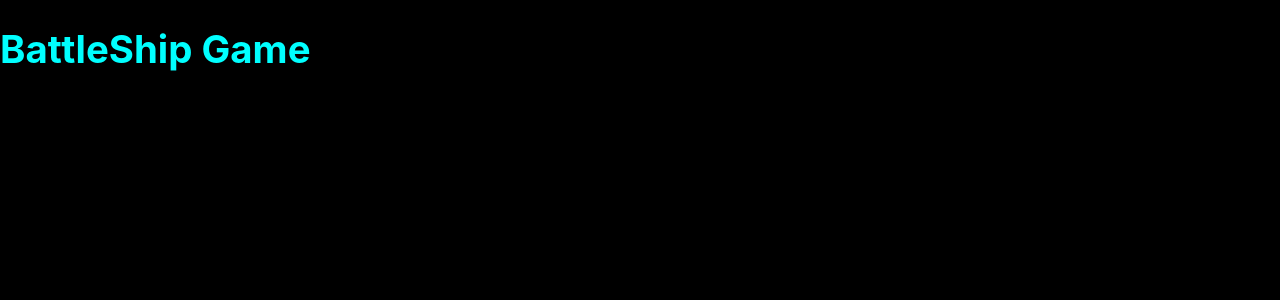
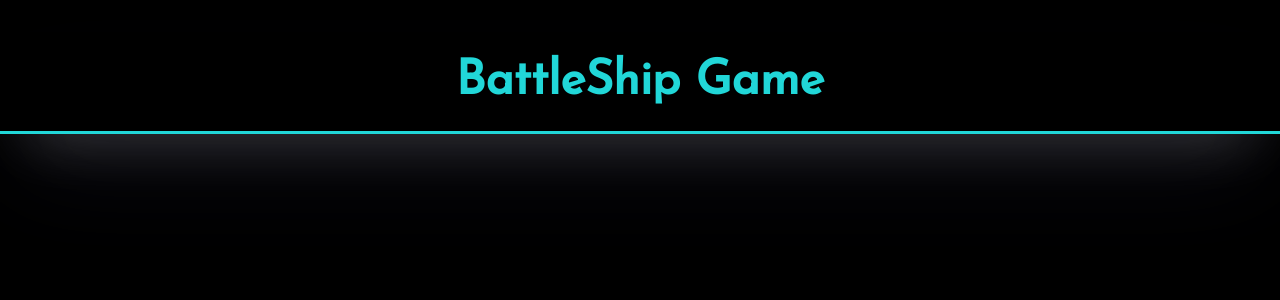
Before and after one commit to LorenaCapraru/battle-ship-game, a React (Create React App) app: page / in a window 1280 px wide. Shown: the top 300 px of the page. Built offline with nearby package versions, Linux system fonts and the light colour scheme.

Commit message:
Title styled

```diff
--- a/public/index.html
+++ b/public/index.html
@@ -24,20 +24,16 @@
       work correctly both with client-side routing and a non-root public URL.
       Learn how to configure a non-root public URL by running `npm run build`.
     -->
-    <title>React App</title>
+    <link rel="preconnect" href="https://fonts.googleapis.com" />
+    <link rel="preconnect" href="https://fonts.gstatic.com" crossorigin />
+    <link
+      href="https://fonts.googleapis.com/css2?family=Josefin+Sans&display=swap"
+      rel="stylesheet"
+    />
+    <title>BattleShip Game</title>
   </head>
   <body>
     <noscript>You need to enable JavaScript to run this app.</noscript>
     <div id="root"></div>
-    <!--
-      This HTML file is a template.
-      If you open it directly in the browser, you will see an empty page.
-
-      You can add webfonts, meta tags, or analytics to this file.
-      The build step will place the bundled scripts into the <body> tag.
-
-      To begin the development, run `npm start` or `yarn start`.
-      To create a production bundle, use `npm run build` or `yarn build`.
-    -->
   </body>
 </html>
--- a/src/index.css
+++ b/src/index.css
@@ -3,10 +3,20 @@ body {
   font-family: -apple-system, BlinkMacSystemFont, "Segoe UI", "Roboto", "Oxygen",
     "Ubuntu", "Cantarell", "Fira Sans", "Droid Sans", "Helvetica Neue",
     sans-serif;
+
   -webkit-font-smoothing: antialiased;
   -moz-osx-font-smoothing: grayscale;
   background-color: black;
-  color: aqua;
-  font-size: larger;
+  color: #21d7d8;
+}
+
+.title {
+  font-family: Josefin Sans, sans-serif;
+  font-size: 3rem;
   font-weight: bolder;
+  text-align: center;
+  padding: 2%;
+  border-bottom: 3px solid #21d7d8;
+  box-shadow: rgba(50, 50, 93, 0.25) 0px 50px 100px -20px,
+    rgba(255, 254, 254, 0.3) 0px 30px 60px -30px;
 }
```
